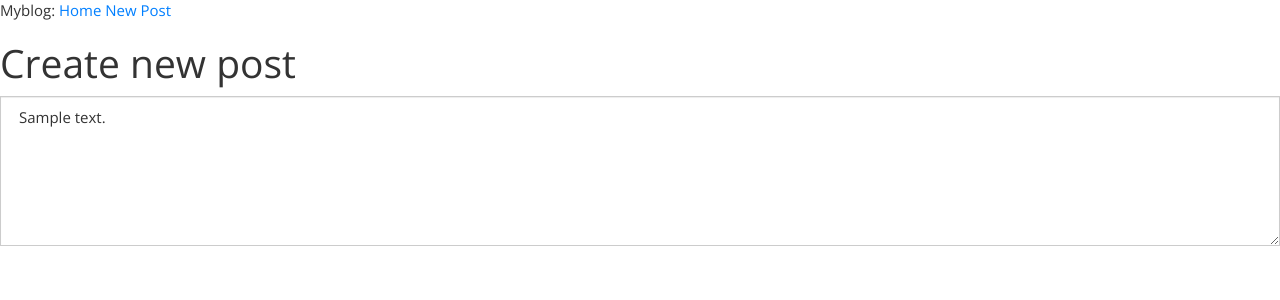
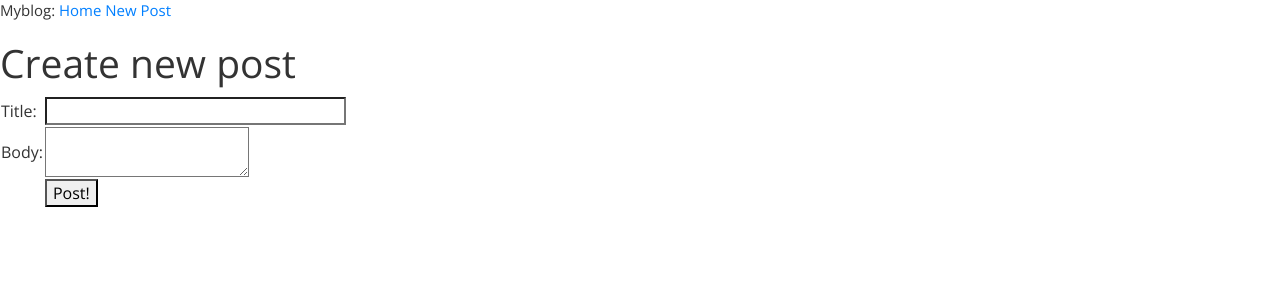
Before and after one commit to elysium31/myblog, a Python web app: template app/templates/new_post.html in a window 1280 px wide. Shown: the top 300 px of the page. Run offline with Jinja, Linux system fonts and the light colour scheme; the template is opened without the code that fills it: most values are stand-ins (such as "Sample title", 1, 10 or a date in 2020); form fields are guessed from the names that the template uses.

Commit message:
Create Post added

```diff
--- a/app/templates/new_post.html
+++ b/app/templates/new_post.html
@@ -2,11 +2,32 @@
 {% block content %}
 <div>
     <h1>Create new post</h1>
-    <div class="form-group {% if error and error_type == 'validate' %} has-error{% endif %}">
-							{%- if error and error_type == 'validate' -%}
-								<label class="control-label" for="post-full">Required field</label>
-							{%- endif -%}
-						    <textarea id="post-full" name="post-full" class="form-control" rows="6" placeholder="Full Text" required>{{ post_body | safe }}</textarea>
-    </div>
-</div>
+    <form action="" method="post" name="post">
+        {{form.hidden_tag()}}
+        <table>
+            <tr>
+                <td>Title:</td>
+                <td>{{ form.title(size = 30, maxlength = 128) }}</td>
+                <td>
+                {% for error in form.errors.post %}
+                <span style="color: red;">[{{error}}]</span><br>
+                {% endfor %}
+                </td>
+            </tr>
+            <tr>
+                <td>Body:</td>
+                <td>{{ form.body(size = 30, maxlength = 256) }}</td>
+                <td>
+                {% for error in form.errors.post %}
+                <span style="color: red;">[{{error}}]</span><br>
+                {% endfor %}
+                </td>
+            </tr>
+            <tr>
+                <td></td>
+                <td><input type="submit" value="Post!"></td>
+                <td></td>
+            </tr>
+        </table>
+    </form>
 {% endblock %}
```
Also changed, not shown: app/forms.py (+7 -2 lines), app/views.py (+13 -3 lines).
